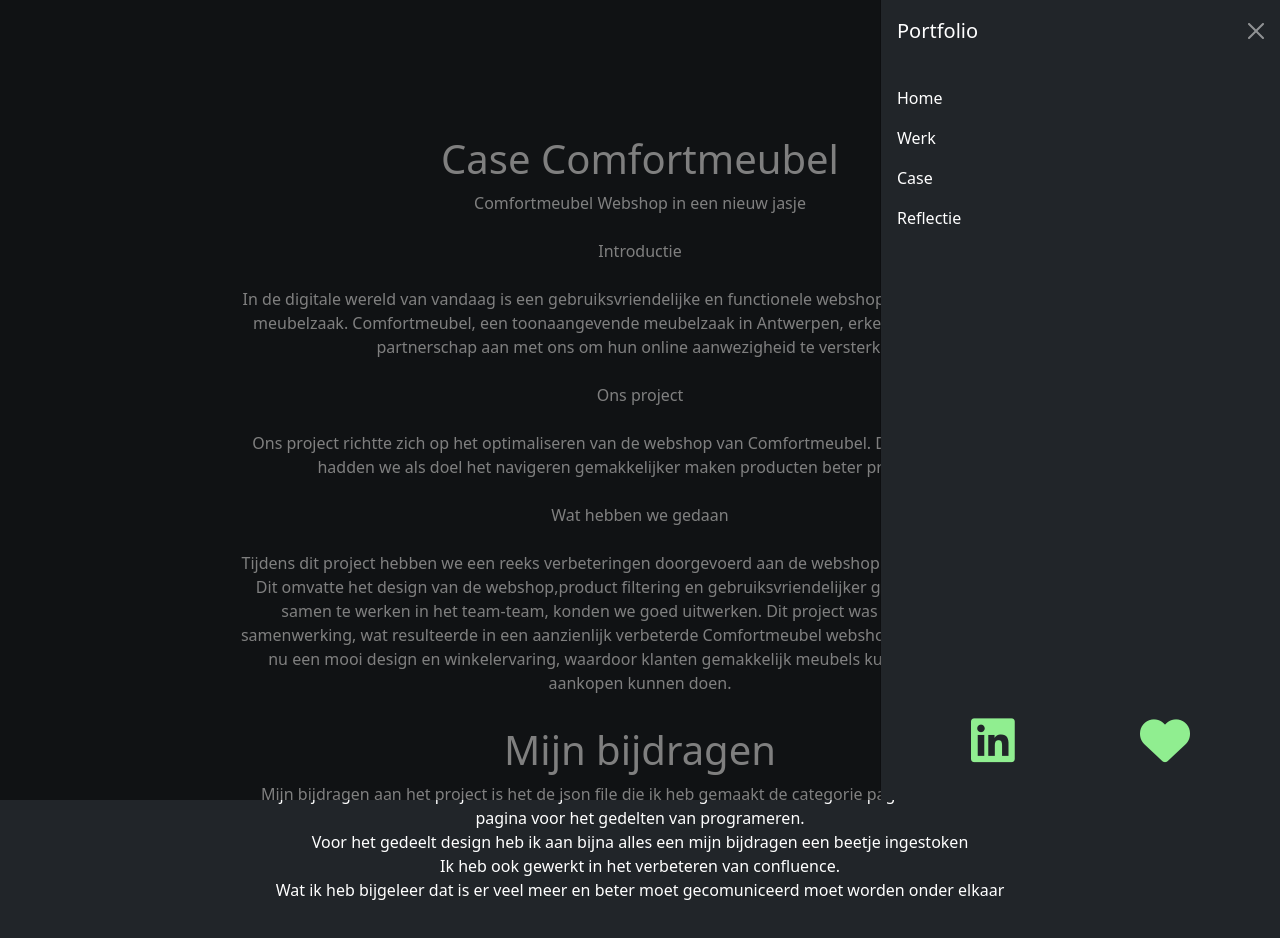
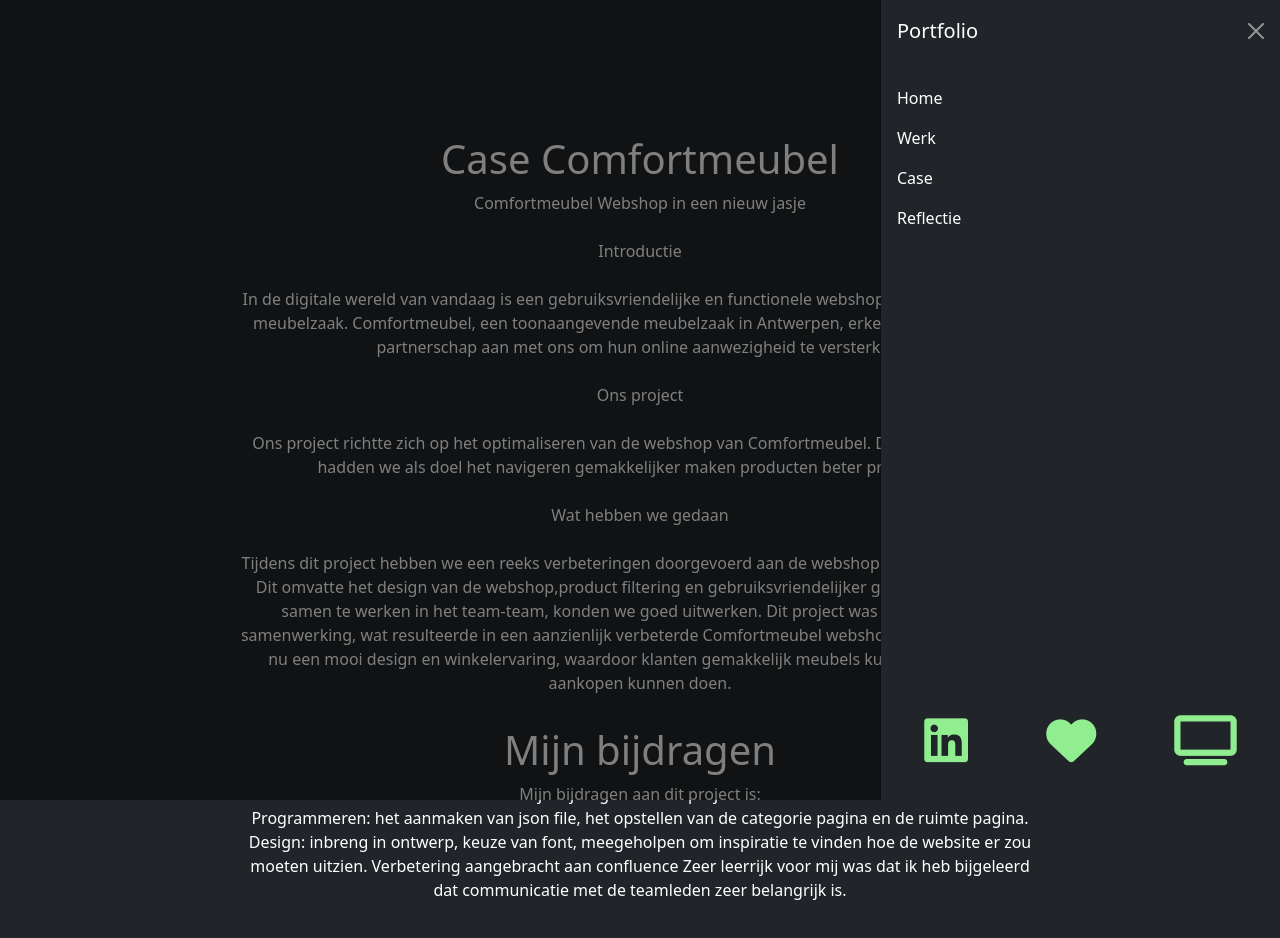
Before and after one commit to MatthiasBillen/Portfolio-Werkplekleren-2, a plain HTML site: page case.html in a window 1280 px wide. Both pictures are taken after a click on the button 1240 px from the left and 28 px from the top of the page. Shown: the top 938 px of the page. Drawn offline with nearby package versions, Linux system fonts and the light colour scheme.

Commit message:
versie 8

```diff
--- a/case.css
+++ b/case.css
@@ -51,6 +51,10 @@ img{
             font-size: 50px;
             color: lightgreen;
         }
+        #favorite2{
+            font-size: 50px;
+            color: lightgreen;
+        }
 h1{
     color: white;
     margin-top: 15px;
--- a/case.html
+++ b/case.html
@@ -41,8 +41,11 @@
           <a target="_blank" href="https://www.linkedin.com/in/matthias-billen-170b95252/">
             <i id="linkedinicon" class="fa-brands fa-linkedin"></i>
           </a>
-          <a target="_blank" href="https://www.linkedin.com/in/matthias-billen-170b95252/">
+          <a target="_blank" href="https://store.steampowered.com/app/489830/The_Elder_Scrolls_V_Skyrim_Special_Edition/">
            <i id="favorite" class="fa-solid fa-heart"></i>
+          </a>
+          <a target="_blank" href="https://www.crunchyroll.com/series/GRMG8ZQZR/one-piece">
+            <i id="favorite2" class="fa-solid fa-tv"></i>
           </a>
         </div>
       </div>
@@ -63,8 +66,10 @@
   </div>
   <div class="bijdragendocu">
     <h1>Mijn bijdragen</h1>
-    <p>Mijn bijdragen aan het project is het de json file die ik heb gemaakt de categorie pagina en de ruimte pagina voor het gedelten van programeren. <br> Voor het gedeelt design heb ik aan bijna alles een mijn bijdragen een beetje ingestoken <br> Ik heb ook gewerkt in het verbeteren van confluence. <br>
-      Wat ik heb bijgeleer dat is er veel meer en beter moet gecomuniceerd moet worden onder elkaar
+    <p>Mijn bijdragen aan dit project is: <br> Programmeren: het aanmaken van json file, het opstellen van de categorie pagina en de ruimte pagina.
+      Design: inbreng in ontwerp, keuze van font, meegeholpen om inspiratie te vinden hoe de website er zou moeten uitzien.
+      Verbetering aangebracht aan confluence
+      Zeer leerrijk voor mij was dat ik heb bijgeleerd dat communicatie met de teamleden zeer belangrijk is.
     </p>
   </div>
   <div class="pichtpowerpoint">
--- a/portfoliofrontpage.css
+++ b/portfoliofrontpage.css
@@ -54,3 +54,7 @@ color: lightgreen;
         font-size: 50px;
         color: lightgreen;
     }
+    #favorite2{
+        font-size: 50px;
+        color: lightgreen;
+    }
--- a/portfoliowerk.css
+++ b/portfoliowerk.css
@@ -44,3 +44,7 @@ object{
         font-size: 50px;
         color: lightgreen;
     }
+    #favorite2{
+        font-size: 50px;
+        color: lightgreen;
+    }
--- a/reflectie.css
+++ b/reflectie.css
@@ -59,3 +59,7 @@ i{
         font-size: 50px;
         color: lightgreen;
     }
+    #favorite2{
+        font-size: 50px;
+        color: lightgreen;
+    }
```
Also changed, not shown: index.html (+4 -1 lines), reflectie.html (+8 -5 lines), werk.html (+4 -1 lines).
